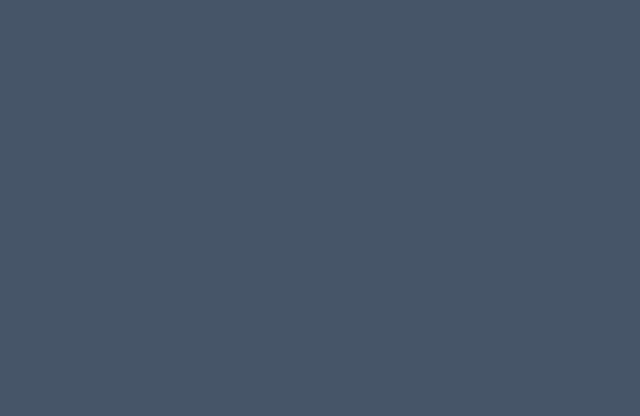
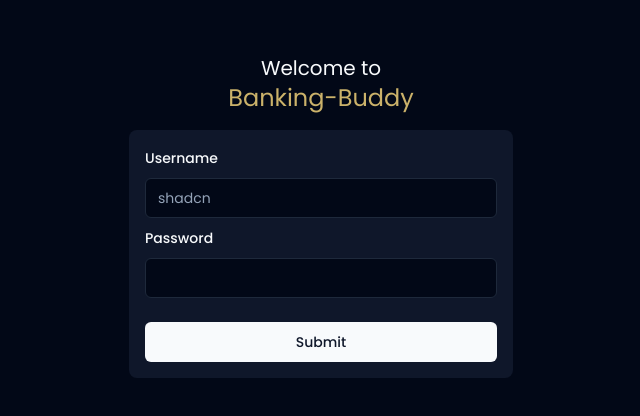
Before and after one commit to Ydixit007/Banking-buddy-app, a React (Vite) app in the folder Frontend/: page / in a window 1280 px wide. Shown: the part 184-600 px from the top of the page, without its empty margins (319-959 px from the left). Built offline with nearby package versions, Linux system fonts and the light colour scheme.

Commit message:
added login form

```diff
--- a/Frontend/package.json
+++ b/Frontend/package.json
@@ -10,15 +10,19 @@
     "preview": "vite preview"
   },
   "dependencies": {
+    "@hookform/resolvers": "^3.3.4",
+    "@radix-ui/react-label": "^2.0.2",
     "@radix-ui/react-slot": "^1.0.2",
     "class-variance-authority": "^0.7.0",
     "clsx": "^2.1.0",
     "lucide-react": "^0.368.0",
     "react": "^18.2.0",
     "react-dom": "^18.2.0",
+    "react-hook-form": "^7.51.3",
     "react-router-dom": "^6.22.3",
     "tailwind-merge": "^2.2.2",
-    "tailwindcss-animate": "^1.0.7"
+    "tailwindcss-animate": "^1.0.7",
+    "zod": "^3.22.4"
   },
   "devDependencies": {
     "@types/node": "^20.12.7",
--- a/Frontend/src/App.css
+++ b/Frontend/src/App.css
@@ -0,0 +1,5 @@
+@import url("https://fonts.googleapis.com/css2?family=Poppins:ital,wght@0,100;0,200;0,300;0,400;0,500;0,600;0,700;0,800;0,900;1,100;1,200;1,300;1,400;1,500;1,600;1,700;1,800;1,900&display=swap");
+
+* {
+  font-family: "Poppins", sans-serif;
+}
--- a/Frontend/src/App.tsx
+++ b/Frontend/src/App.tsx
@@ -1,10 +1,23 @@
 import './App.css'
+import {
+  createBrowserRouter,
+  RouterProvider,
+} from "react-router-dom";
+import Login from './routes/Login';
+
+const router = createBrowserRouter([
+  {
+    path: "/",
+    element: <Login />,
+  },
+]);
 
 function App() {
 
   return (
-    <main className='bg-slate-600 h-screen w-full'>
-    </main>
+    <div className="dark antialiased">
+      <RouterProvider router={router} />
+    </div>
   )
 }
 
--- /dev/null
+++ b/Frontend/src/components/LoginForm.tsx
@@ -0,0 +1,77 @@
+import React from "react";
+import { zodResolver } from "@hookform/resolvers/zod";
+import { useForm } from "react-hook-form";
+import { z } from "zod";
+import { Button } from "@/components/ui/button";
+import {
+  Form,
+  FormControl,
+  FormDescription,
+  FormField,
+  FormItem,
+  FormLabel,
+  FormMessage,
+} from "@/components/ui/form";
+import { Input } from "@/components/ui/input";
+
+const LoginForm = () => {
+  const formSchema = z.object({
+    username: z.string().min(2, {
+      message: "incorrect username",
+    }),
+    password: z.string().min(2, {
+      message: "incorrect password",
+    }),
+  });
+
+  const form = useForm<z.infer<typeof formSchema>>({
+    resolver: zodResolver(formSchema),
+    defaultValues: {
+      username: "",
+      password: "",
+    },
+  });
+
+  // 2. Define a submit handler.
+  function onSubmit(values: z.infer<typeof formSchema>) {
+    // Do something with the form values.
+    // ✅ This will be type-safe and validated.
+    console.log(values);
+  }
+
+  return (
+    <Form {...form}>
+      <form onSubmit={form.handleSubmit(onSubmit)} className="text-primary gap-2 min-w-[24rem] p-4 bg-slate-900 rounded-lg flex flex-col">
+        <FormField
+          control={form.control}
+          name="username"
+          render={({ field }) => (
+            <FormItem>
+              <FormLabel className="text-primary">Username</FormLabel>
+              <FormControl>
+                <Input placeholder="shadcn" {...field} />
+              </FormControl>
+              <FormMessage className="text-xs font-light text-red-400" />
+            </FormItem>
+          )}
+        />
+        <FormField
+          control={form.control}
+          name="password"
+          render={({ field }) => (
+            <FormItem>
+              <FormLabel className="text-primary">Password</FormLabel>
+              <FormControl>
+                <Input placeholder="" {...field} />
+              </FormControl>
+              <FormMessage className="text-xs font-light text-red-400" />
+            </FormItem>
+          )}
+        />
+        <Button className="mt-4" type="submit">Submit</Button>
+      </form>
+    </Form>
+  );
+};
+
+export default LoginForm;
--- /dev/null
+++ b/Frontend/src/components/ui/form.tsx
@@ -0,0 +1,176 @@
+import * as React from "react"
+import * as LabelPrimitive from "@radix-ui/react-label"
+import { Slot } from "@radix-ui/react-slot"
+import {
+  Controller,
+  ControllerProps,
+  FieldPath,
+  FieldValues,
+  FormProvider,
+  useFormContext,
+} from "react-hook-form"
+
+import { cn } from "@/lib/utils"
+import { Label } from "@/components/ui/label"
+
+const Form = FormProvider
+
+type FormFieldContextValue<
+  TFieldValues extends FieldValues = FieldValues,
+  TName extends FieldPath<TFieldValues> = FieldPath<TFieldValues>
+> = {
+  name: TName
+}
+
+const FormFieldContext = React.createContext<FormFieldContextValue>(
+  {} as FormFieldContextValue
+)
+
+const FormField = <
+  TFieldValues extends FieldValues = FieldValues,
+  TName extends FieldPath<TFieldValues> = FieldPath<TFieldValues>
+>({
+  ...props
+}: ControllerProps<TFieldValues, TName>) => {
+  return (
+    <FormFieldContext.Provider value={{ name: props.name }}>
+      <Controller {...props} />
+    </FormFieldContext.Provider>
+  )
+}
+
+const useFormField = () => {
+  const fieldContext = React.useContext(FormFieldContext)
+  const itemContext = React.useContext(FormItemContext)
+  const { getFieldState, formState } = useFormContext()
+
+  const fieldState = getFieldState(fieldContext.name, formState)
+
+  if (!fieldContext) {
+    throw new Error("useFormField should be used within <FormField>")
+  }
+
+  const { id } = itemContext
+
+  return {
+    id,
+    name: fieldContext.name,
+    formItemId: `${id}-form-item`,
+    formDescriptionId: `${id}-form-item-description`,
+    formMessageId: `${id}-form-item-message`,
+    ...fieldState,
+  }
+}
+
+type FormItemContextValue = {
+  id: string
+}
+
+const FormItemContext = React.createContext<FormItemContextValue>(
+  {} as FormItemContextValue
+)
+
+const FormItem = React.forwardRef<
+  HTMLDivElement,
+  React.HTMLAttributes<HTMLDivElement>
+>(({ className, ...props }, ref) => {
+  const id = React.useId()
+
+  return (
+    <FormItemContext.Provider value={{ id }}>
+      <div ref={ref} className={cn("space-y-2", className)} {...props} />
+    </FormItemContext.Provider>
+  )
+})
+FormItem.displayName = "FormItem"
+
+const FormLabel = React.forwardRef<
+  React.ElementRef<typeof LabelPrimitive.Root>,
+  React.ComponentPropsWithoutRef<typeof LabelPrimitive.Root>
+>(({ className, ...props }, ref) => {
+  const { error, formItemId } = useFormField()
+
+  return (
+    <Label
+      ref={ref}
+      className={cn(error && "text-destructive", className)}
+      htmlFor={formItemId}
+      {...props}
+    />
+  )
+})
+FormLabel.displayName = "FormLabel"
+
+const FormControl = React.forwardRef<
+  React.ElementRef<typeof Slot>,
+  React.ComponentPropsWithoutRef<typeof Slot>
+>(({ ...props }, ref) => {
+  const { error, formItemId, formDescriptionId, formMessageId } = useFormField()
+
+  return (
+    <Slot
+      ref={ref}
+      id={formItemId}
+      aria-describedby={
+        !error
+          ? `${formDescriptionId}`
+          : `${formDescriptionId} ${formMessageId}`
+      }
+      aria-invalid={!!error}
+      {...props}
+    />
+  )
+})
+FormControl.displayName = "FormControl"
+
+const FormDescription = React.forwardRef<
+  HTMLParagraphElement,
+  React.HTMLAttributes<HTMLParagraphElement>
+>(({ className, ...props }, ref) => {
+  const { formDescriptionId } = useFormField()
+
+  return (
+    <p
+      ref={ref}
+      id={formDescriptionId}
+      className={cn("text-sm text-muted-foreground", className)}
+      {...props}
+    />
+  )
+})
+FormDescription.displayName = "FormDescription"
+
+const FormMessage = React.forwardRef<
+  HTMLParagraphElement,
+  React.HTMLAttributes<HTMLParagraphElement>
+>(({ className, children, ...props }, ref) => {
+  const { error, formMessageId } = useFormField()
+  const body = error ? String(error?.message) : children
+
+  if (!body) {
+    return null
+  }
+
+  return (
+    <p
+      ref={ref}
+      id={formMessageId}
+      className={cn("text-sm font-medium text-destructive", className)}
+      {...props}
+    >
+      {body}
+    </p>
+  )
+})
+FormMessage.displayName = "FormMessage"
+
+export {
+  useFormField,
+  Form,
+  FormItem,
+  FormLabel,
+  FormControl,
+  FormDescription,
+  FormMessage,
+  FormField,
+}
--- /dev/null
+++ b/Frontend/src/components/ui/input.tsx
@@ -0,0 +1,25 @@
+import * as React from "react"
+
+import { cn } from "@/lib/utils"
+
+export interface InputProps
+  extends React.InputHTMLAttributes<HTMLInputElement> {}
+
+const Input = React.forwardRef<HTMLInputElement, InputProps>(
+  ({ className, type, ...props }, ref) => {
+    return (
+      <input
+        type={type}
+        className={cn(
+          "flex h-10 w-full rounded-md border border-input bg-background px-3 py-2 text-sm ring-offset-background file:border-0 file:bg-transparent file:text-sm file:font-medium placeholder:text-muted-foreground focus-visible:outline-none focus-visible:ring-2 focus-visible:ring-ring focus-visible:ring-offset-2 disabled:cursor-not-allowed disabled:opacity-50",
+          className
+        )}
+        ref={ref}
+        {...props}
+      />
+    )
+  }
+)
+Input.displayName = "Input"
+
+export { Input }
--- /dev/null
+++ b/Frontend/src/components/ui/label.tsx
@@ -0,0 +1,24 @@
+import * as React from "react"
+import * as LabelPrimitive from "@radix-ui/react-label"
+import { cva, type VariantProps } from "class-variance-authority"
+
+import { cn } from "@/lib/utils"
+
+const labelVariants = cva(
+  "text-sm font-medium leading-none peer-disabled:cursor-not-allowed peer-disabled:opacity-70"
+)
+
+const Label = React.forwardRef<
+  React.ElementRef<typeof LabelPrimitive.Root>,
+  React.ComponentPropsWithoutRef<typeof LabelPrimitive.Root> &
+    VariantProps<typeof labelVariants>
+>(({ className, ...props }, ref) => (
+  <LabelPrimitive.Root
+    ref={ref}
+    className={cn(labelVariants(), className)}
+    {...props}
+  />
+))
+Label.displayName = LabelPrimitive.Root.displayName
+
+export { Label }
--- a/Frontend/src/index.css
+++ b/Frontend/src/index.css
@@ -1,6 +1,7 @@
 @tailwind base;
 @tailwind components;
 @tailwind utilities;
+
 
 @layer base {
   :root {
--- /dev/null
+++ b/Frontend/src/routes/Login.tsx
@@ -0,0 +1,15 @@
+import LoginForm from "@/components/LoginForm";
+import React from "react";
+
+const Login = () => {
+  return (
+    <div className="h-screen w-full bg-background flex justify-center items-center flex-col gap-4">
+      <h1 className="text-primary text-xl text-center">
+        Welcome to <br /><span className="text-bankPrimary text-2xl">Banking-Buddy</span>
+      </h1>
+      <LoginForm />
+    </div>
+  );
+};
+
+export default Login;
--- a/Frontend/tailwind.config.js
+++ b/Frontend/tailwind.config.js
@@ -23,6 +23,7 @@
         ring: "hsl(var(--ring))",
         background: "hsl(var(--background))",
         foreground: "hsl(var(--foreground))",
+        bankPrimary: "#CBB26A",
         primary: {
           DEFAULT: "hsl(var(--primary))",
           foreground: "hsl(var(--primary-foreground))",
```
Also changed, not shown: 1 other file (tests, documents, lock files or other folders).
